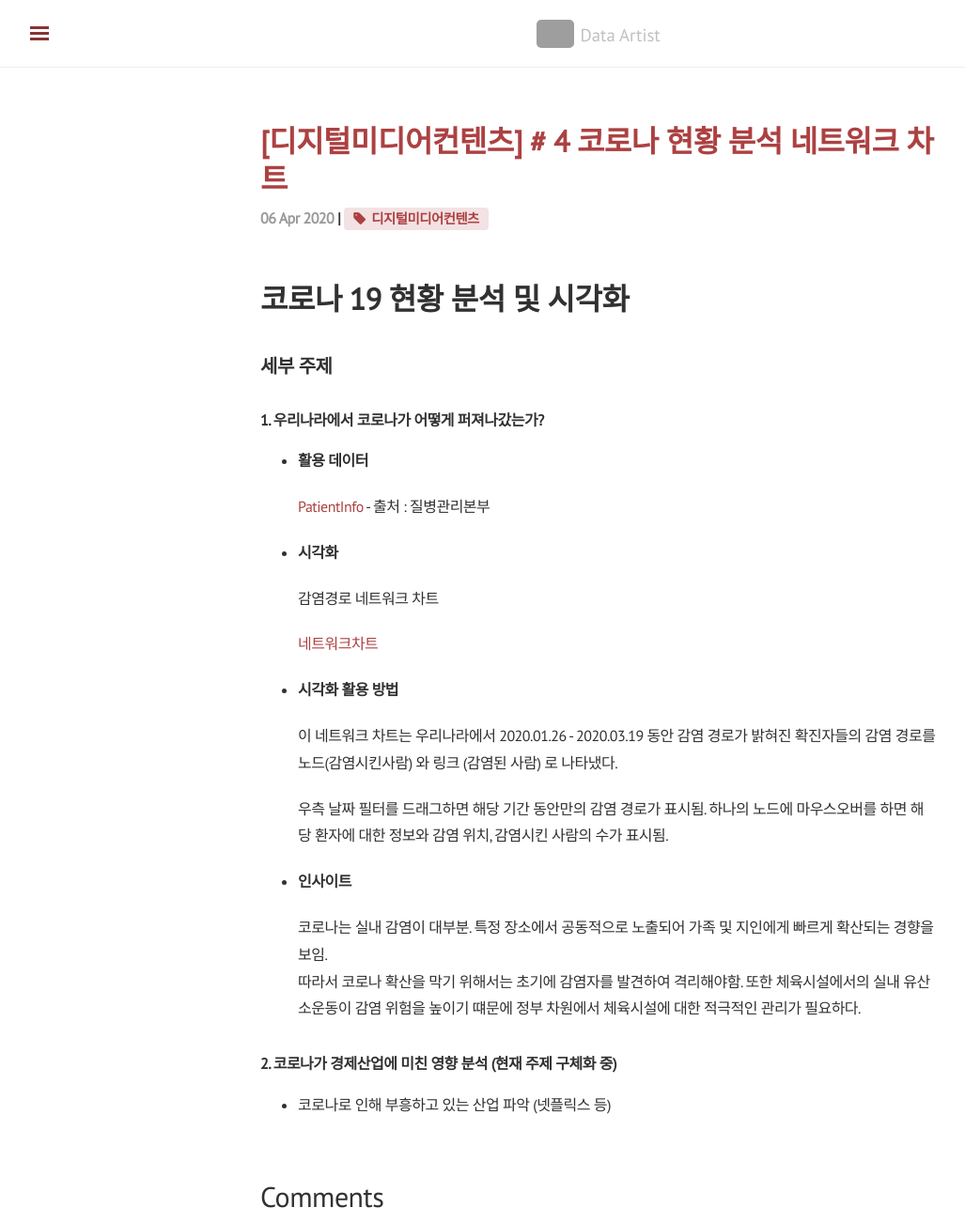
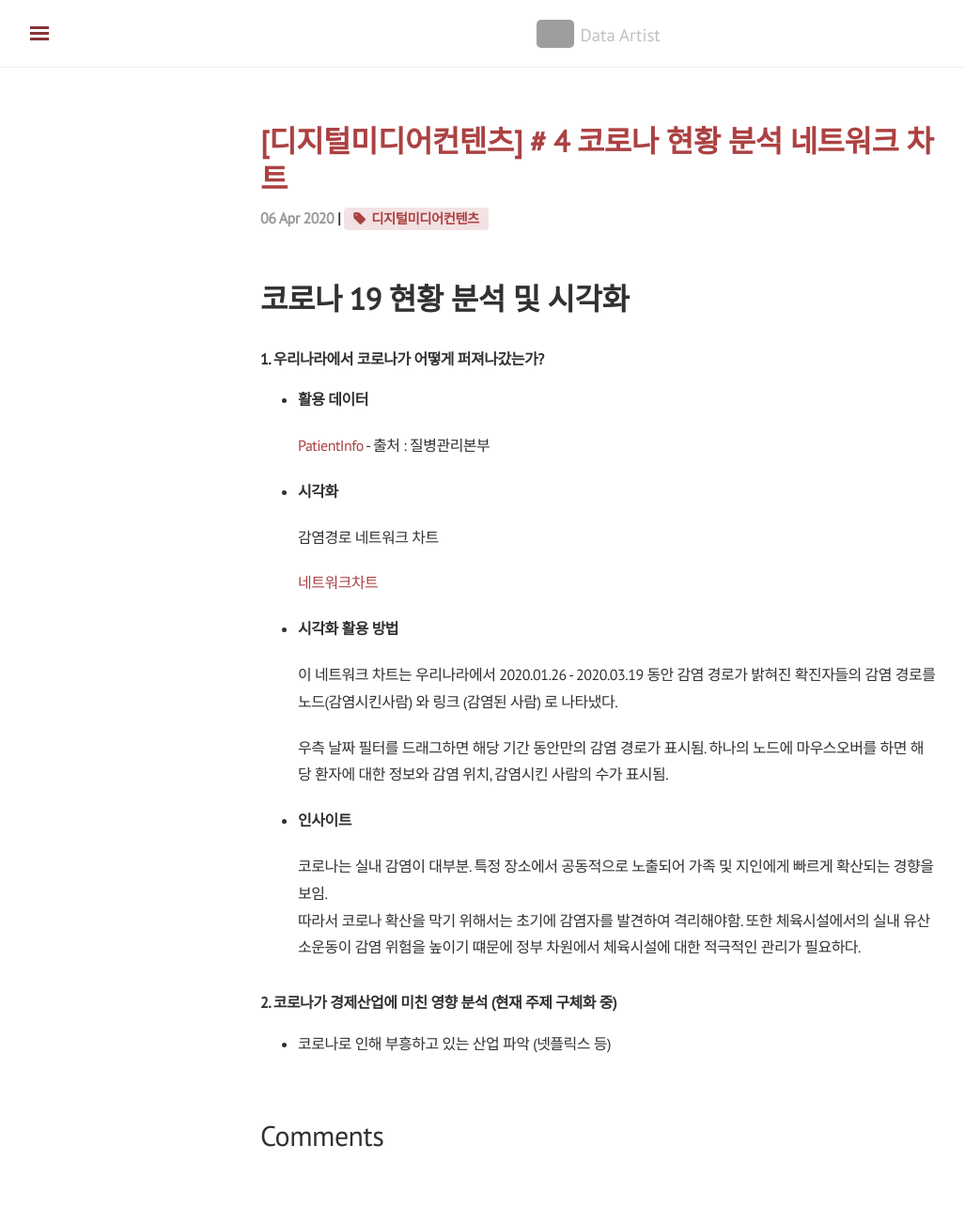
Before and after one commit to shanny924/shanny924.github.io, a Jekyll site: the page built from _posts/2020-04-06-dmc#4.md, in a window 1280 px wide and 1302 px high. Shown: the whole window at 94% size, without its empty margins (3-1030 px from the left). Built offline with Jekyll 4.4.1, drawn with Linux system fonts in a browser that asks for light colours; nearby versions of some CDN libraries; comment, search, counter and statistics services are not loaded; grey boxes are pictures that could not be loaded.

Commit message:
Update 2020-04-06-dmc#4.md

```diff
--- a/_posts/2020-04-06-dmc#4.md
+++ b/_posts/2020-04-06-dmc#4.md
@@ -6,9 +6,6 @@ tag: [디지털미디어컨텐츠]
 ---
 
 # 코로나 19 현황 분석 및 시각화
-
-
-## 세부 주제
 
 
 ### 1. 우리나라에서 코로나가 어떻게 퍼져나갔는가?
```
